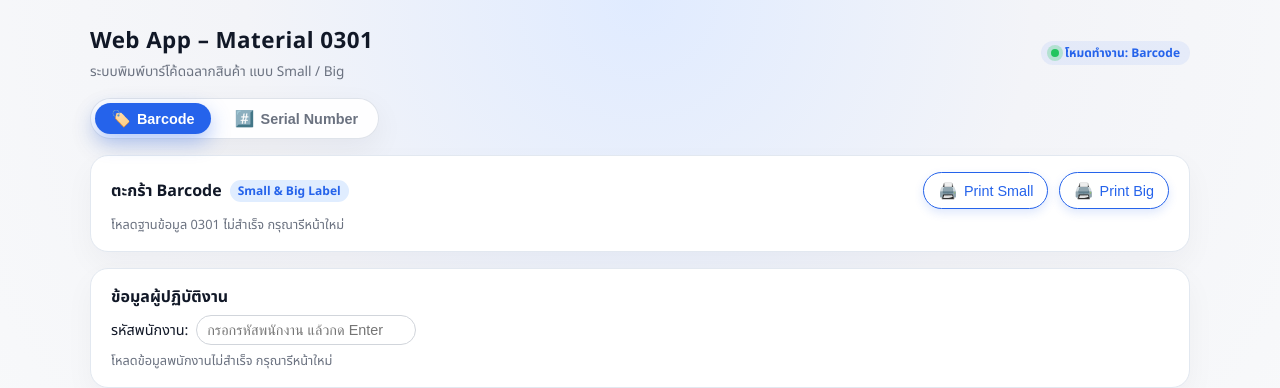
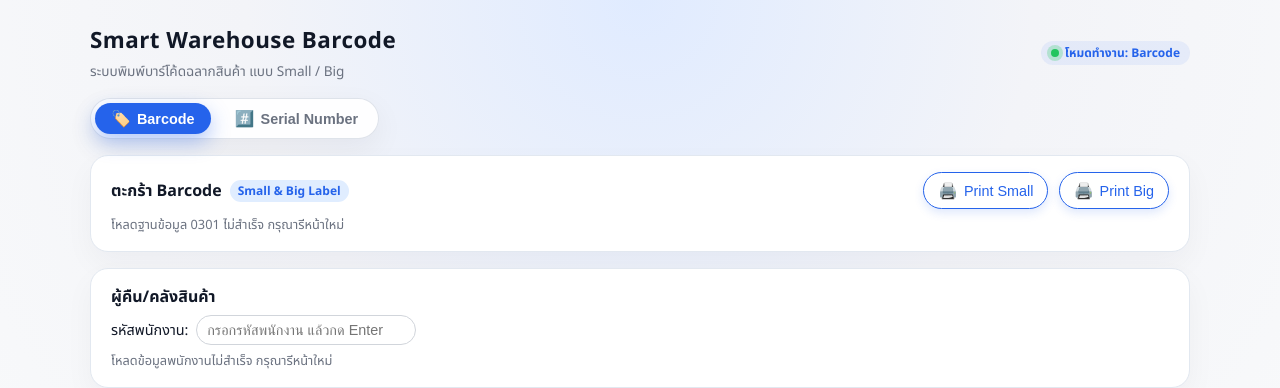
Before and after one commit to Nawahovvp/Barcode-Nawanakorn-Web, a plain HTML site: page index.html in a window 1280 px wide. Shown: the top 388 px of the page. Drawn offline with Linux system fonts and the light colour scheme; no server answers.

Commit message:
Update index.html

```diff
--- a/index.html
+++ b/index.html
@@ -546,7 +546,7 @@
   <div class="app-shell">
     <header class="app-header">
       <div class="title-block">
-        <h1>Web App – Material 0301</h1>
+        <h1>Smart Warehouse Barcode</h1>
         <div class="subtitle">ระบบพิมพ์บาร์โค้ดฉลากสินค้า แบบ Small / Big</div>
       </div>
       <div class="badge">
@@ -592,7 +592,7 @@
         <!-- ข้อมูลพนักงาน -->
         <div class="card">
           <div class="card-title">
-            ข้อมูลผู้ปฏิบัติงาน
+            ผู้คืน/คลังสินค้า
           </div>
           <div class="employee-row">
             <label>
```
